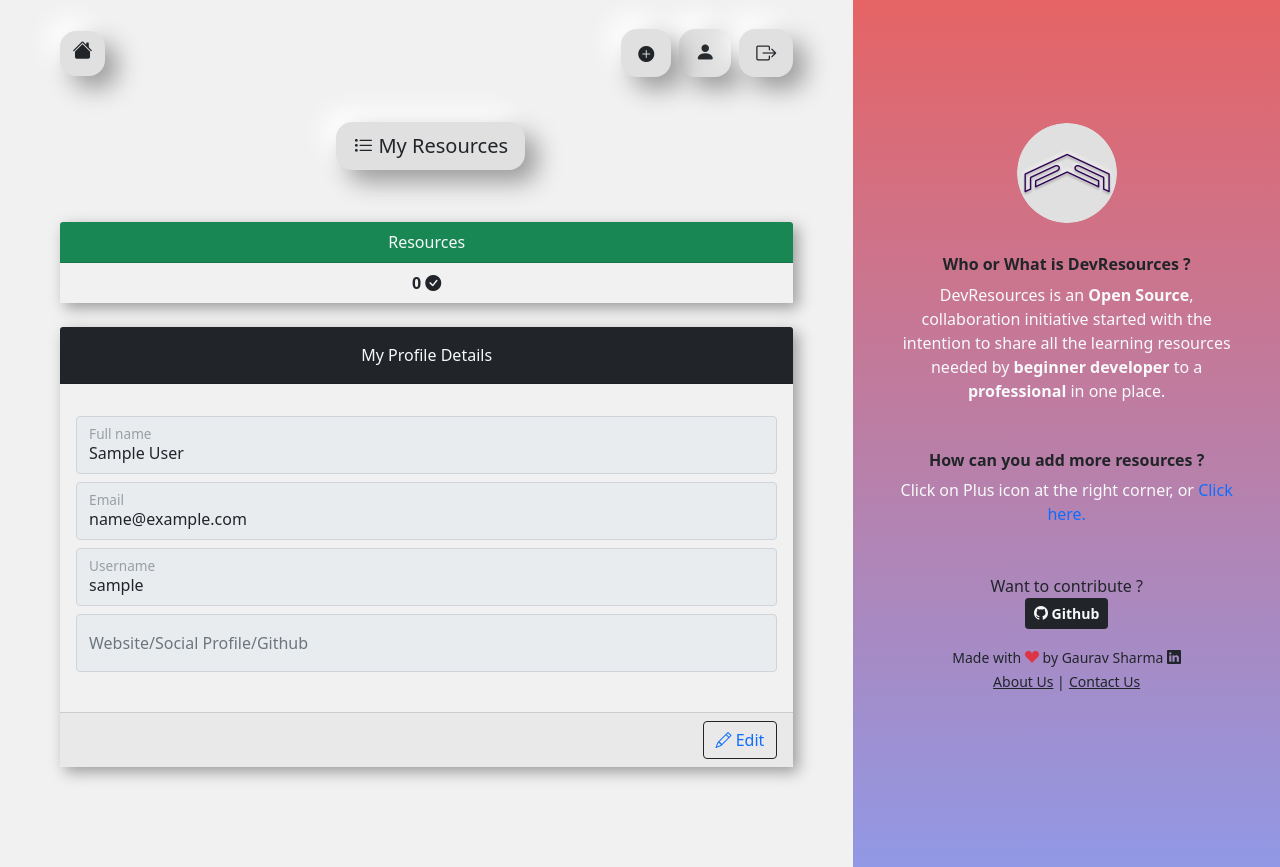
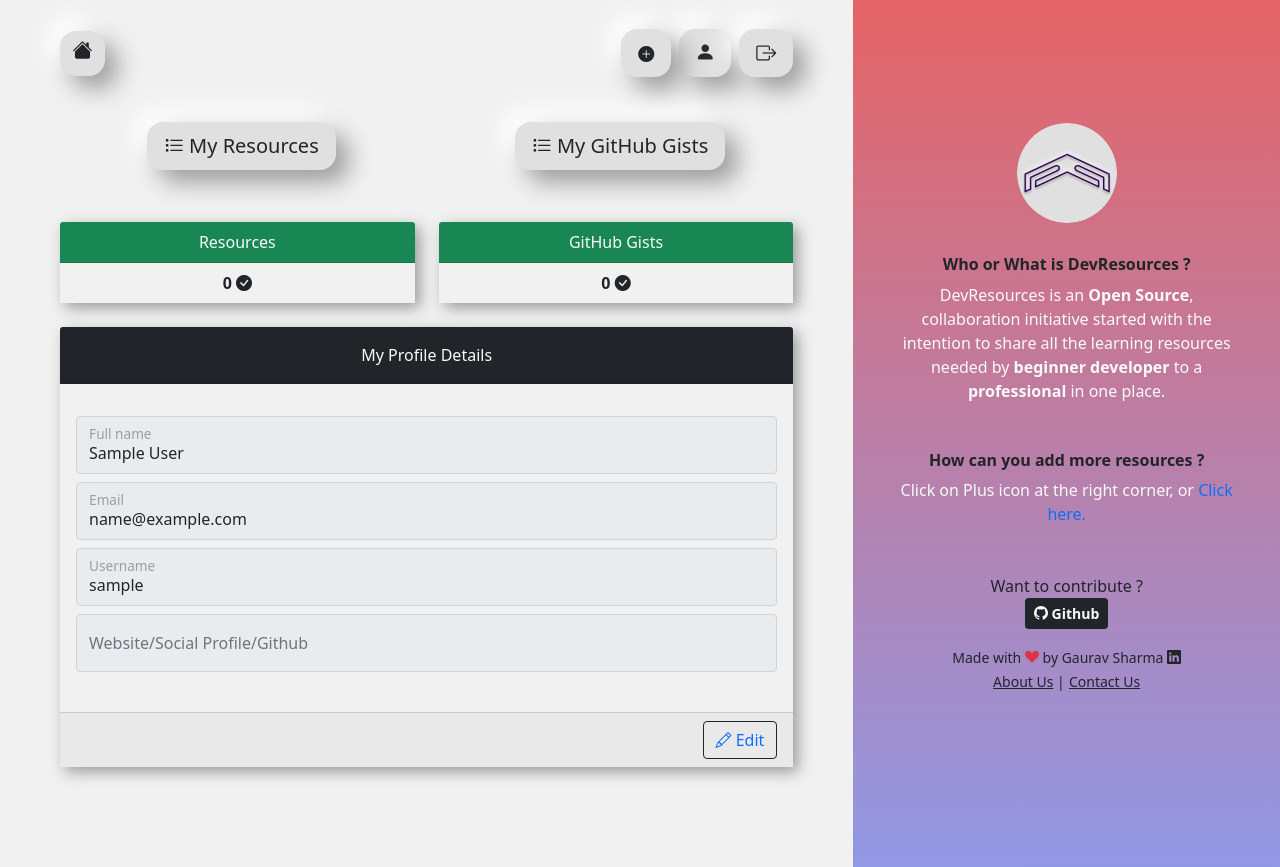
Before and after one commit to mnamegaurav/devresources, a Django app: page /accounts/profile/ in a window 1280 px wide. Run offline with Django 3.2, Linux system fonts and the light colour scheme; the visitor is signed in with stand-in values (Sample User, id 1); data that the repository does not hold is empty; parts of the project's set-up code (start-up, migrations or seed data) failed here and were passed over; some libraries are stand-ins or nearby versions.

Commit message:
model changes in guthub gist model, added gist count property in user mode, in profile page added a new gist section

```diff
--- a/accounts/models.py
+++ b/accounts/models.py
@@ -1,6 +1,7 @@
 from django.db import models
 from django.contrib.auth.models import AbstractUser
 from accounts.managers import CustomUserManager
+
 # Create your models here.
 
 
@@ -15,7 +16,7 @@ class User(AbstractUser):
     first_name = None
     last_name = None
 
-    USERNAME_FIELD = 'email'
+    USERNAME_FIELD = "email"
     REQUIRED_FIELDS = []
 
     objects = CustomUserManager()
@@ -28,6 +29,11 @@ class User(AbstractUser):
     def added_resource_count(self):
         return self.resource_cb.count()
 
+    # Number of github gists count added by a user
+    @property
+    def added_github_gist_count(self):
+        return self.github_gist_cb.count()
+
     # Number of resource categiry view count added by a user
     @property
     def added_resource_category_view_count(self):
@@ -37,5 +43,5 @@ class User(AbstractUser):
         not java and python and webdevelopment each has 10, 20 and 30 total hits respectively,
         so this property will return 60(=10+20+30).
         """
-        count = 'N/A'
+        count = "N/A"
         return count
--- a/core/models.py
+++ b/core/models.py
@@ -105,7 +105,7 @@ class GitHubGist(models.Model):
     updated_on = models.DateTimeField(auto_now=True)
     added_by = models.ForeignKey(
         User,
-        related_name="githubgist_cb",
+        related_name="github_gist_cb",
         on_delete=models.PROTECT,
         null=True,
         blank=True,
@@ -114,7 +114,7 @@ class GitHubGist(models.Model):
     )
     updated_by = models.ForeignKey(
         User,
-        related_name="githubgist_ub",
+        related_name="github_gist_ub",
         on_delete=models.PROTECT,
         null=True,
         blank=True,
--- a/templates/accounts/profile.html
+++ b/templates/accounts/profile.html
@@ -11,15 +11,18 @@
 <div class="container px-0 justify-content-center">
 
 	<div class="row px-md-5">
-		<div class="col-12 pb-1 justify-content-center text-center">
+		<div class="col-6 pb-1 justify-content-center text-center">
 			<a href="{% url 'resource_list_by_me_view' %}" class="text-reset text-decoration-none px-3 py-2 neumorphic__button btn btn-lg ms-2" data-bs-toggle="tooltip" data-bs-placement="bottom" title="Resources Added By You"><i class="bi bi-list-task"></i> My Resources</a>
+		</div>
+		<div class="col-6 pb-1 justify-content-center text-center">
+			<a href="{% url 'github_gist_list_by_me_view' %}" class="text-reset text-decoration-none px-3 py-2 neumorphic__button btn btn-lg ms-2" data-bs-toggle="tooltip" data-bs-placement="bottom" title="Resources Added By You"><i class="bi bi-list-task"></i> My GitHub Gists</a>
 		</div>
 	</div>
 	<div class="row px-md-5 my-5">
 
     <div class="col-12 pb-1">
     	<div class="row">
-				<div class="col-12">
+			<div class="col-12 col-md-6">
 				<div class="neumorphic__card mb-2">
 					<div class="card-header bg-success">
 						<p class="text-light m-auto text-center">Resources</p>
@@ -27,6 +30,17 @@
 					<div class="col-11 mx-auto">
 						<p class="text-dark m-auto p-2 text-center">
 							<strong>{{ request.user.added_resource_count }}</strong>&nbsp;<i class="bi bi-check-circle-fill"></i></p>
+					</div>
+				</div>
+			</div>
+			<div class="col-12 col-md-6">
+				<div class="neumorphic__card mb-2">
+					<div class="card-header bg-success">
+						<p class="text-light m-auto text-center">GitHub Gists</p>
+					</div>
+					<div class="col-11 mx-auto">
+						<p class="text-dark m-auto p-2 text-center">
+							<strong>{{ request.user.added_github_gist_count }}</strong>&nbsp;<i class="bi bi-check-circle-fill"></i></p>
 					</div>
 				</div>
 			</div>
```
Also changed, not shown: core/migrations/0019_auto_20210509_2154.py (added). Lines whose indentation alone changed are shown as unchanged.
